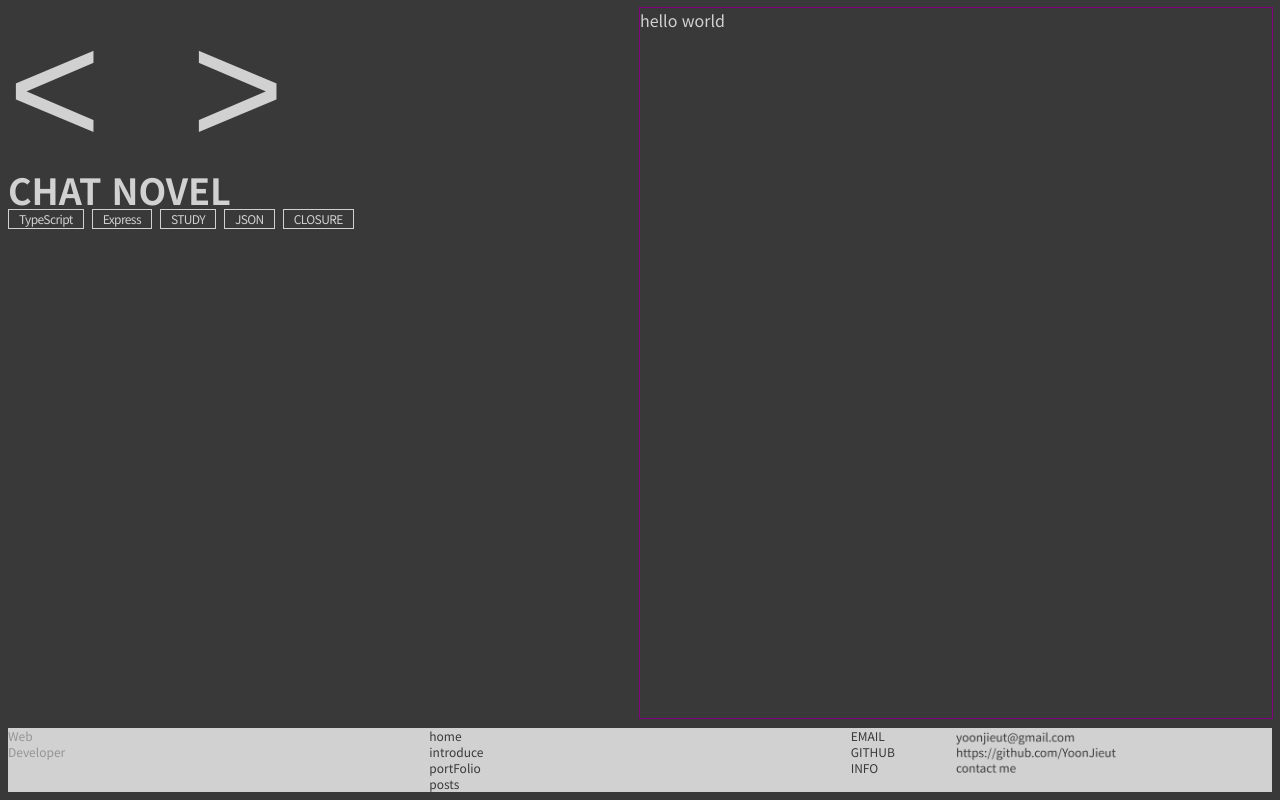
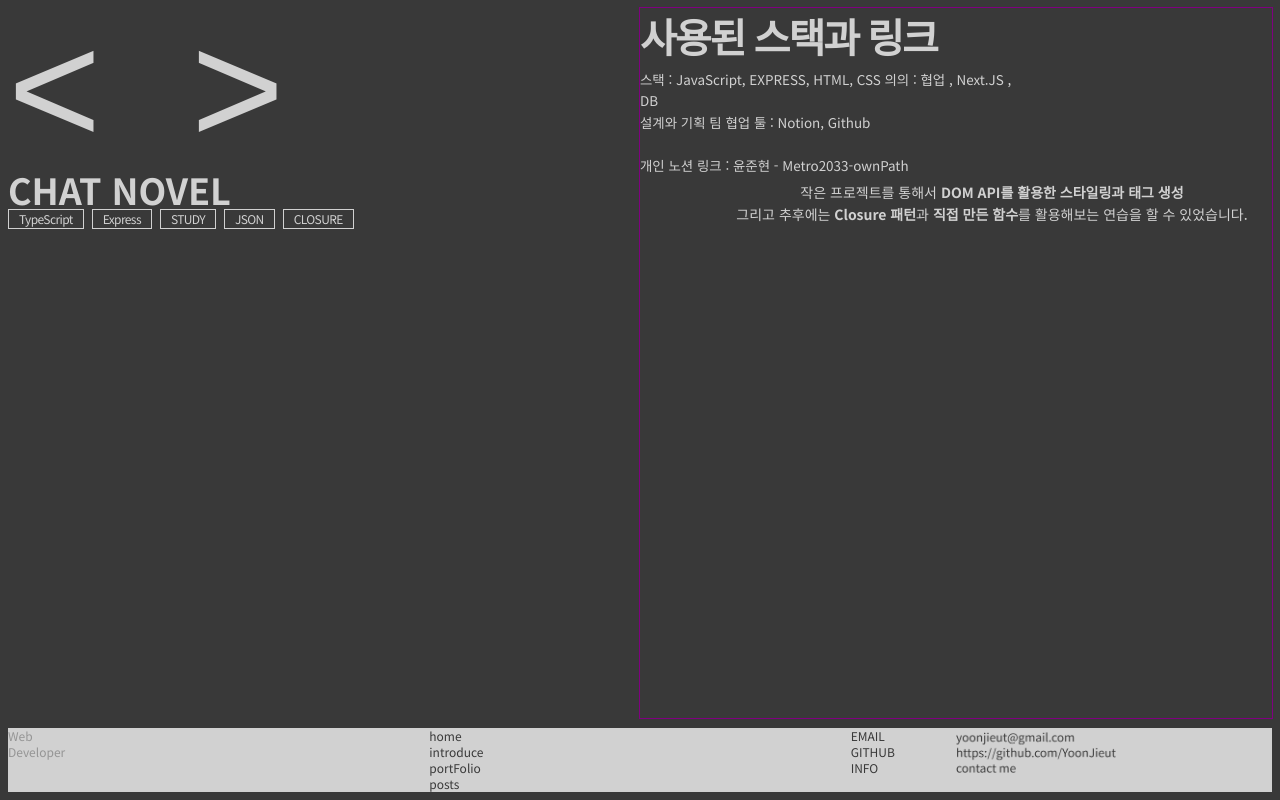
Before and after one commit to YoonJieut/YoonJieutBlog, a Next.js app: page /mainTest/introduce/chatnovel in a window 1280 px wide. Built offline with nearby package versions, Linux system fonts and the light colour scheme; a web font is replaced by a local one.

Commit message:
Feat : 컴포넌트 추가, jsdoc 수정

```diff
--- a/app/(pages)/mainTest/introduce/(portfolio)/chatnovel/page.tsx
+++ b/app/(pages)/mainTest/introduce/(portfolio)/chatnovel/page.tsx
@@ -3,6 +3,7 @@ import Section from "@/app/components/ui/Atom/Basic/Section";
 import ArrowBtns from "@/app/components/ui/Molecules/Buttons/ArrowBtns";
 import Div from "@/app/components/ui/atom/Basic/Div";
 import StackOuter from "@/app/components/ui/design/StackOuter";
+import TextAlign from "@/app/components/ui/Molecules/Text/TextAlign";
 
 // todo arrowbtn에 들어갈 기능 추가
 //  pfRightSection에 내용 추가
@@ -23,7 +24,29 @@ export default function ChatNovelPage() {
         </Div>
       </Section>
       <Section className="portfolioRightSection w-1/2 Testing">
-        hello world
+        <div className="w-full flex justify-between">
+          <TextAlign title="사용된 스택과 링크" type="left">
+            스택 : JavaScript, EXPRESS, HTML, CSS 의의 : 협업 , Next.JS , DB
+            <br />
+            설계와 기획 팀 협업 툴 : Notion, Github <br />
+            <br />
+            개인 노션 링크 : 윤준현 - Metro2033-ownPath
+          </TextAlign>
+          {/* 이미지 자리 */}
+        </div>
+        <TextAlign title="" type="center">
+          <p className="m-0">
+            <span>{`작은 프로젝트를 통해서 `}</span>
+            <b>DOM API를 활용한 스타일링과 태그 생성</b>
+          </p>
+          <p className="m-0">
+            <span>{`그리고 추후에는 `}</span>
+            <b>Closure 패턴</b>
+            <span>{`과 `}</span>
+            <b>직접 만든 함수</b>
+            <span>를 활용해보는 연습을 할 수 있었습니다.</span>
+          </p>
+        </TextAlign>
       </Section>
     </div>
   );
--- a/app/components/ui/Molecules/Text/TextAlign.tsx
+++ b/app/components/ui/Molecules/Text/TextAlign.tsx
@@ -7,7 +7,8 @@ interface TextAlignProps {
 }
 
 /**
- * 텍스트를 정렬하는 컴포넌트입니다.
+ * 텍스트 문단이 정렬되는 컴포넌트입니다.
+ *
  * @param {Object} props - 컴포넌트에 전달되는 속성들입니다.
  * @param {string} props.title - 제목 텍스트입니다.
  * @param {string} props.children - 내용 텍스트입니다.
```
